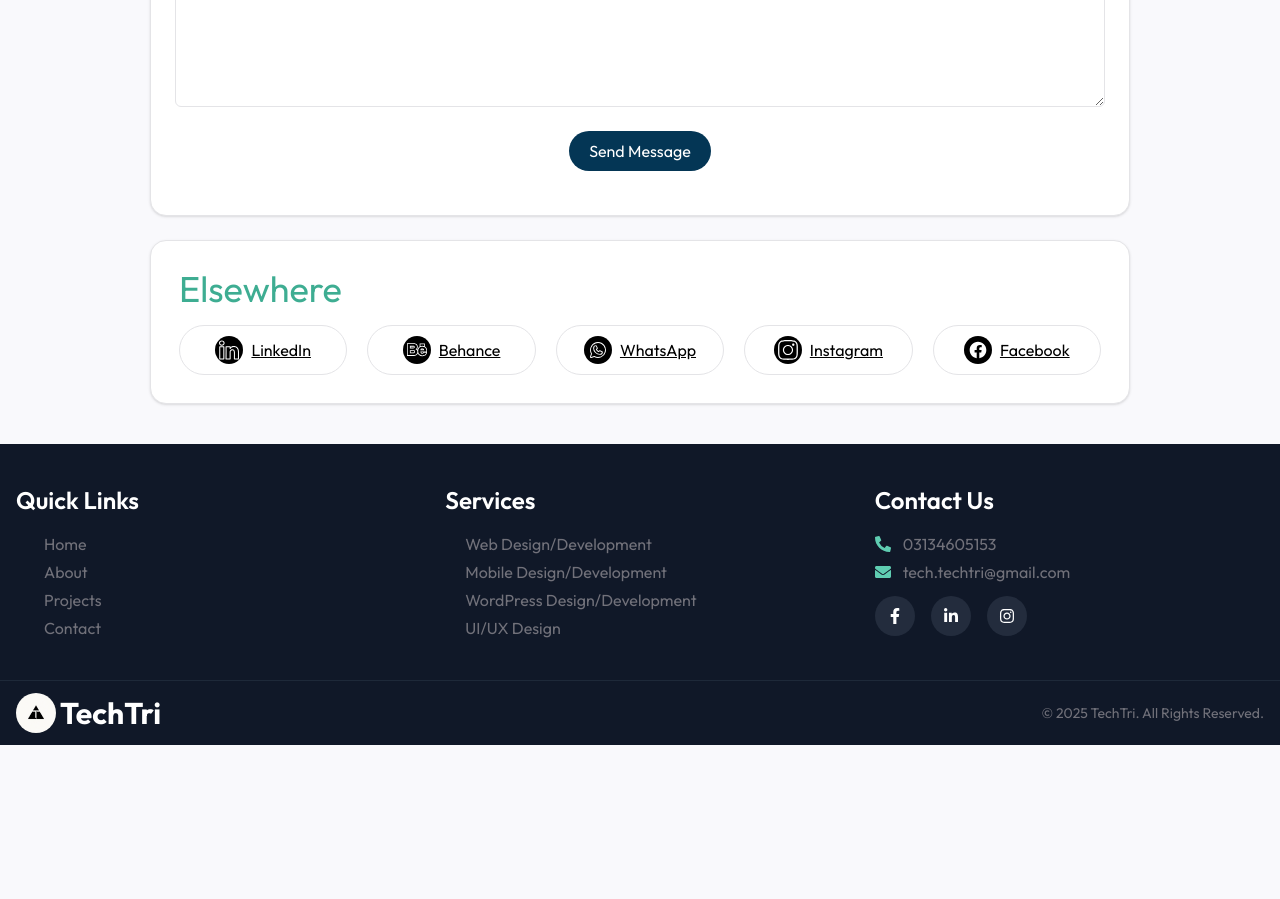
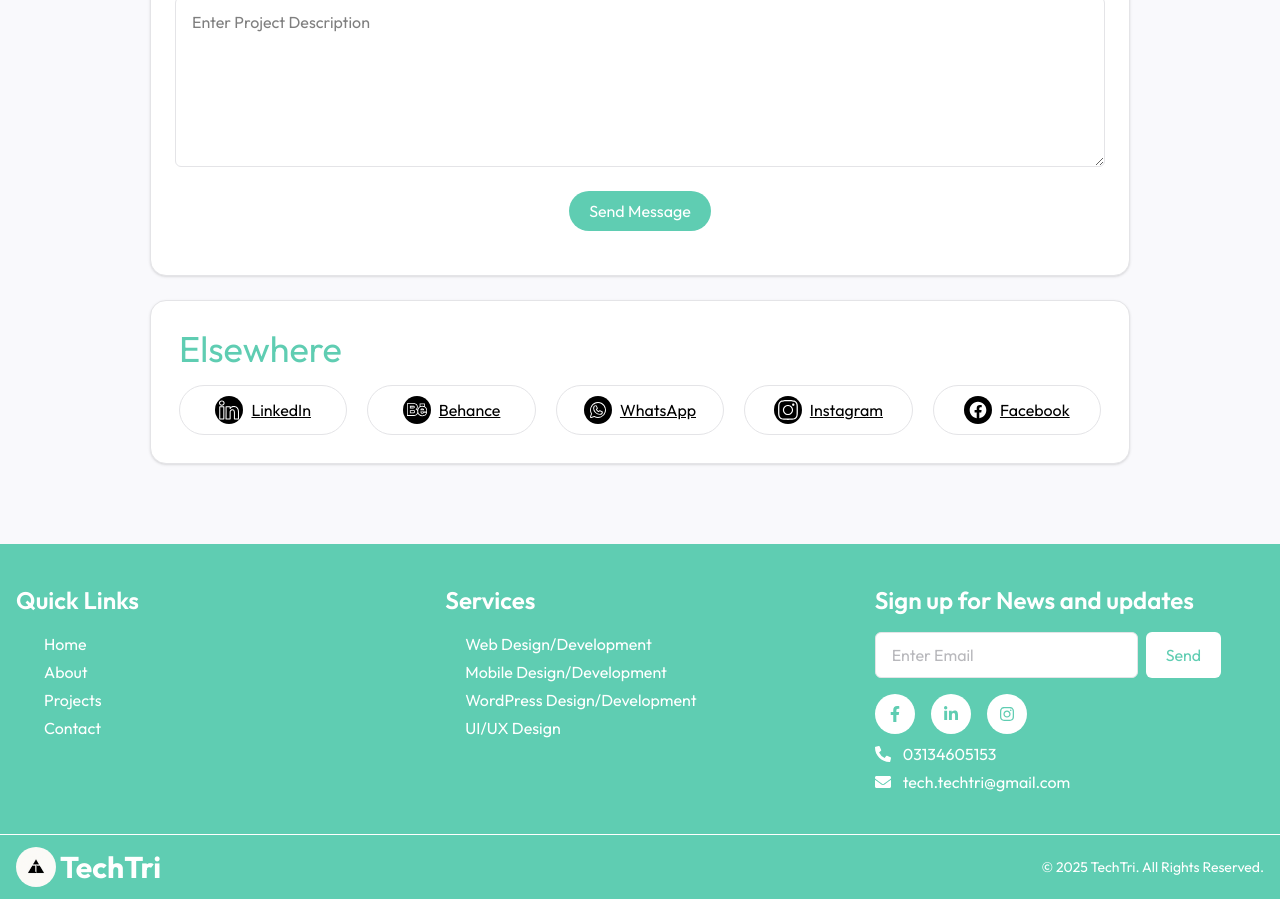
Before and after one commit to zainashiq613/silver-spoon, a React (Vite) app in the folder frontend/: page /contact in a window 1280 px wide. Shown: the part 440-1339 px from the top of the page. Before the commit the page ends 1185 px from the top, so only its background shows below. Built offline with nearby package versions, Linux system fonts and the light colour scheme.

Commit message:
color scheme and font and some other changes

```diff
--- a/frontend/src/components/about/OurStory.jsx
+++ b/frontend/src/components/about/OurStory.jsx
@@ -75,7 +75,7 @@ function OurStory() {
           </div>
         </div>
       </div>
-      <div className="group transition duration-300 ease-in-out col-span-6 border shadow rounded-2xl p-6 flex flex-col justify-between">
+      <div className="group bg-white transition duration-300 ease-in-out col-span-6 border shadow rounded-2xl p-6 flex flex-col justify-between">
         <div className="flex w-full justify-between items-center">
           <h1 className="text-3xl font-bold">My Story</h1>
           <div className="inline-block text-4xl">
--- a/frontend/src/components/shared/Button.jsx
+++ b/frontend/src/components/shared/Button.jsx
@@ -2,7 +2,7 @@ function Button({ text, className, icon, position, onClick }) {
   return (
     <button
       onClick={onClick}
-      className={`${className} bg-primary flex gap-2 items-center hover:bg-sky-900 px-5 py-2 rounded-3xl text-white text-base cursor-pointer pointer-events-auto relative z-10`}
+      className={`${className} bg-primary flex gap-2 items-center hover:bg-secondary px-5 py-2 rounded-3xl text-white text-base cursor-pointer pointer-events-auto relative z-10`}
     >
       {position === 'left' && <span>{icon}</span>}
       {text}
--- a/frontend/src/index.css
+++ b/frontend/src/index.css
@@ -12,7 +12,7 @@ body {
 
 :root {
   --poppins: 'Poppins', sans-serif;
-  --primary: #043655;
+  --primary: #5fcdb2;
   --secondary: #3ead92;
   --text-primary: #09090b;
   --text-secondary: #71717a;
--- a/frontend/src/pages/about/About.jsx
+++ b/frontend/src/pages/about/About.jsx
@@ -6,10 +6,10 @@ import Title from '../../components/shared/Title';
 
 function About() {
   return (
-    <div className="pt-25 flex flex-col gap-10">
+    <div className="pt-35 pb-20 flex flex-col gap-10">
       <AboutCards />
       <OurStory />
-      <Title section={'Technologies'} title={'Technologies'} spanText={'We Use'} />
+      <Title section={'Technologies'} title={'Our'} spanText={'Tech Approach'} />
       <TechIconsGrid />
     </div>
   );
--- a/frontend/src/pages/contact/Contact.jsx
+++ b/frontend/src/pages/contact/Contact.jsx
@@ -16,17 +16,17 @@ function Contact() {
     { link: '', icon: <BiLogoFacebookCircle size={20} />, title: 'Facebook' },
   ];
   return (
-    <section className="px-[150px] pt-20 pb-10">
+    <section className="px-[150px] pt-35 pb-20">
       <div className="mt-6 flex flex-col gap-6">
         <div className="bg-white shadow border rounded-2xl py-5 w-full flex flex-col gap-3 items-center">
-          <h1 className="text-4xl text-secondary font-semibold text-center">
+          <h1 className="text-4xl text-text-primary font-semibold text-center">
             Have an Awsome Project Idea? <br />
             <span className="text-primary">Let’s Discuss</span>
           </h1>
           <ContactForm />
         </div>
         <div className="bg-white border rounded-2xl shadow p-7 flex flex-col gap-4">
-          <p className="text-secondary text-4xl">Elsewhere</p>
+          <p className="text-primary text-4xl">Elsewhere</p>
           <div className="grid grid-cols-2 lg:grid-cols-5 gap-5">
             {links.map((item, index) => (
               <a
--- a/frontend/src/pages/layout/Footer.jsx
+++ b/frontend/src/pages/layout/Footer.jsx
@@ -1,5 +1,7 @@
 import { FaFacebookF, FaLinkedinIn, FaInstagram, FaPhoneAlt, FaEnvelope } from 'react-icons/fa';
 import { Link, useLocation } from 'react-router';
+import Input from '../../components/shared/Input';
+import Button from '../../components/shared/Button';
 
 const pages = [
   { id: 1, title: 'Home', link: ['/'], icon: '' },
@@ -20,7 +22,7 @@ const Footer = () => {
   ];
 
   return (
-    <footer className="bg-gray-900 text-white">
+    <footer className="bg-primary text-white">
       <div className="relative max-w-7xl mx-auto px-4 py-10 grid grid-cols-1 md:grid-cols-3 gap-10">
         <div className="flex flex-col gap-4">
           <h3 className="text-2xl font-semibold">Quick Links</h3>
@@ -29,11 +31,11 @@ const Footer = () => {
               <li key={page.id}>
                 <Link
                   to={page.link[0]}
-                  className={`flex w-fit items-center text-[#71717a] hover:text-[#5fcdb2] transition-all group ${
-                    pathname === page.link[0] ? 'text-[#5fcdb2]' : ''
+                  className={`flex w-fit items-center text-white hover:text-secondary transition-all group ${
+                    pathname === page.link[0] ? 'text-secondary' : ''
                   }`}
                 >
-                  <span className="mr-3 text-[#5fcdb2] opacity-0 group-hover:opacity-100 transition-opacity">
+                  <span className="mr-3 text-secondary opacity-0 group-hover:opacity-100 transition-opacity">
                     →
                   </span>
                   <span className="group-hover:translate-x-1 transition-transform">
@@ -49,8 +51,8 @@ const Footer = () => {
           <ul className="flex flex-col gap-1">
             {services.map((service, index) => (
               <li className="w-fit" key={index}>
-                <p className="flex items-center text-[#71717a] hover:text-[#5fcdb2] transition-all group">
-                  <div className="mr-3 w-2 h-2 rounded-full bg-[#5fcdb2] opacity-0 group-hover:opacity-100 transition-opacity"></div>
+                <p className="flex items-center text-white hover:text-secondary transition-all group">
+                  <div className="mr-3 w-2 h-2 rounded-full bg-secondary opacity-0 group-hover:opacity-100 transition-opacity"></div>
                   <span className="group-hover:translate-x-1 transition-transform">{service}</span>
                 </p>
               </li>
@@ -58,42 +60,57 @@ const Footer = () => {
           </ul>
         </div>
         <div className="flex flex-col gap-4">
-          <h3 className="text-2xl font-semibold">Contact Us</h3>
-          <div className="flex flex-col gap-1">
-            <div className="flex items-center">
-              <FaPhoneAlt className="text-[#5fcdb2] mr-3" />
-              <span className="text-[#71717a]">03134605153</span>
-            </div>
-
-            <div className="flex items-center">
-              <FaEnvelope className="text-[#5fcdb2] mr-3" />
-              <span className="text-[#71717a]">tech.techtri@gmail.com</span>
+          <h3 className="text-2xl font-semibold">Sign up for News and updates</h3>
+          <div className="flex flex-col gap-2">
+            <div className="flex gap-2">
+              <input
+                placeholder="Enter Email"
+                type="email"
+                className="bg-white text-text-secondary px-4 border outline-none py-2.5 rounded-md"
+                name=""
+                id=""
+              />
+              <Button
+                text={'Send'}
+                className={'bg-white !text-primary hover:!text-white rounded-md'}
+              />
             </div>
             <div className="flex space-x-4 pt-2">
               <a
                 href="#"
-                className="w-10 h-10 rounded-full bg-gray-700/50 flex items-center justify-center hover:bg-[#5fcdb2] transition-all"
+                className="group w-10 h-10 rounded-full bg-white flex items-center justify-center hover:bg-secondary transition-all"
               >
-                <FaFacebookF className="text-white" />
+                <FaFacebookF className="text-primary group-hover:text-white" />
               </a>
               <a
                 href="#"
-                className="w-10 h-10 rounded-full bg-gray-700/50 flex items-center justify-center hover:bg-[#5fcdb2] transition-all"
+                className="group w-10 h-10 rounded-full bg-white flex items-center justify-center hover:bg-secondary transition-all"
               >
-                <FaLinkedinIn className="text-white" />
+                <FaLinkedinIn className="text-primary group-hover:text-white" />
               </a>
               <a
                 href="#"
-                className="w-10 h-10 rounded-full bg-gray-700/50 flex items-center justify-center hover:bg-[#5fcdb2] transition-all"
+                className="group w-10 h-10 rounded-full bg-white flex items-center justify-center hover:bg-secondary transition-all"
               >
-                <FaInstagram className="text-white" />
+                <FaInstagram className="text-primary group-hover:text-white" />
               </a>
+            </div>
+            <div className="flex flex-col gap-1">
+              <div className="flex items-center">
+                <FaPhoneAlt className="text-white mr-3" />
+                <span className="text-white">03134605153</span>
+              </div>
+
+              <div className="flex items-center">
+                <FaEnvelope className="text-white mr-3" />
+                <span className="text-white">tech.techtri@gmail.com</span>
+              </div>
             </div>
           </div>
         </div>
       </div>
 
-      <div className="relative bg-gray-900 py-3 border-t border-gray-800">
+      <div className="relative bg-primary py-3 border-t border-white">
         <div className="max-w-7xl mx-auto px-4 flex flex-col md:flex-row items-center justify-between">
           <div className="text-white flex items-center gap-1">
             <img className="w-10 rounded-full" src="/TechTri.jpg" alt="" />
@@ -101,9 +118,7 @@ const Footer = () => {
               <h3 className="text-3xl leading-5 font-bold">TechTri</h3>
             </div>
           </div>
-          <div className="text-[#71717a] text-sm">
-            © {currentYear} TechTri. All Rights Reserved.
-          </div>
+          <div className="text-white text-sm">© {currentYear} TechTri. All Rights Reserved.</div>
         </div>
       </div>
     </footer>
--- a/frontend/src/pages/layout/Header.jsx
+++ b/frontend/src/pages/layout/Header.jsx
@@ -12,7 +12,7 @@ const Header = () => {
   const { pathname } = useLocation();
 
   return (
-    <nav className="bg-[#043655] shadow backdrop-blur-3xl">
+    <nav className="bg-primary shadow backdrop-blur-3xl">
       <div className="flex z-50 flex-wrap justify-between items-center mx-auto max-w-screen-xl p-4">
         <div className="flex items-center gap-2">
           <img className="w-12 rounded-full" src="/TechTri.jpg" alt="" />
@@ -40,7 +40,7 @@ const LinkItem = ({ page, pathname }) => {
     <Link
       to={page?.link[0]}
       className={`flex items-center py-[10px] px-12 rounded-4xl text-sm ${
-        isLinkActive ? 'bg-white text-[#043655]' : 'text-white hover:bg-white hover:text-[#043655]'
+        isLinkActive ? 'bg-white text-primary' : 'text-white hover:bg-white hover:text-primary'
       }`}
     >
       {page?.icon && React.cloneElement(page?.icon, { isLinkActive })}
--- a/frontend/src/pages/projects/Projects.jsx
+++ b/frontend/src/pages/projects/Projects.jsx
@@ -61,7 +61,7 @@ function Projects() {
   const activeTab = tabs.find((t) => t.key === tab);
 
   return (
-    <section className="px-[150px] pt-20 pb-6 flex flex-col gap-6">
+    <section className="px-[150px] pt-35 pb-6 flex flex-col gap-6">
       <h1 className="mt-6 sm:mt-0 text-3xl sm:text-4xl lg:text-5xl font-semibold text-secondary w-full leading-snug">
         Lets have a look at my <span className="text-primary">Projects</span>
       </h1>
```
Also changed, not shown: frontend/src/components/about/AboutCards.jsx (+4 -4 lines), frontend/src/components/home/Technologies.jsx (+98 -11 lines).
